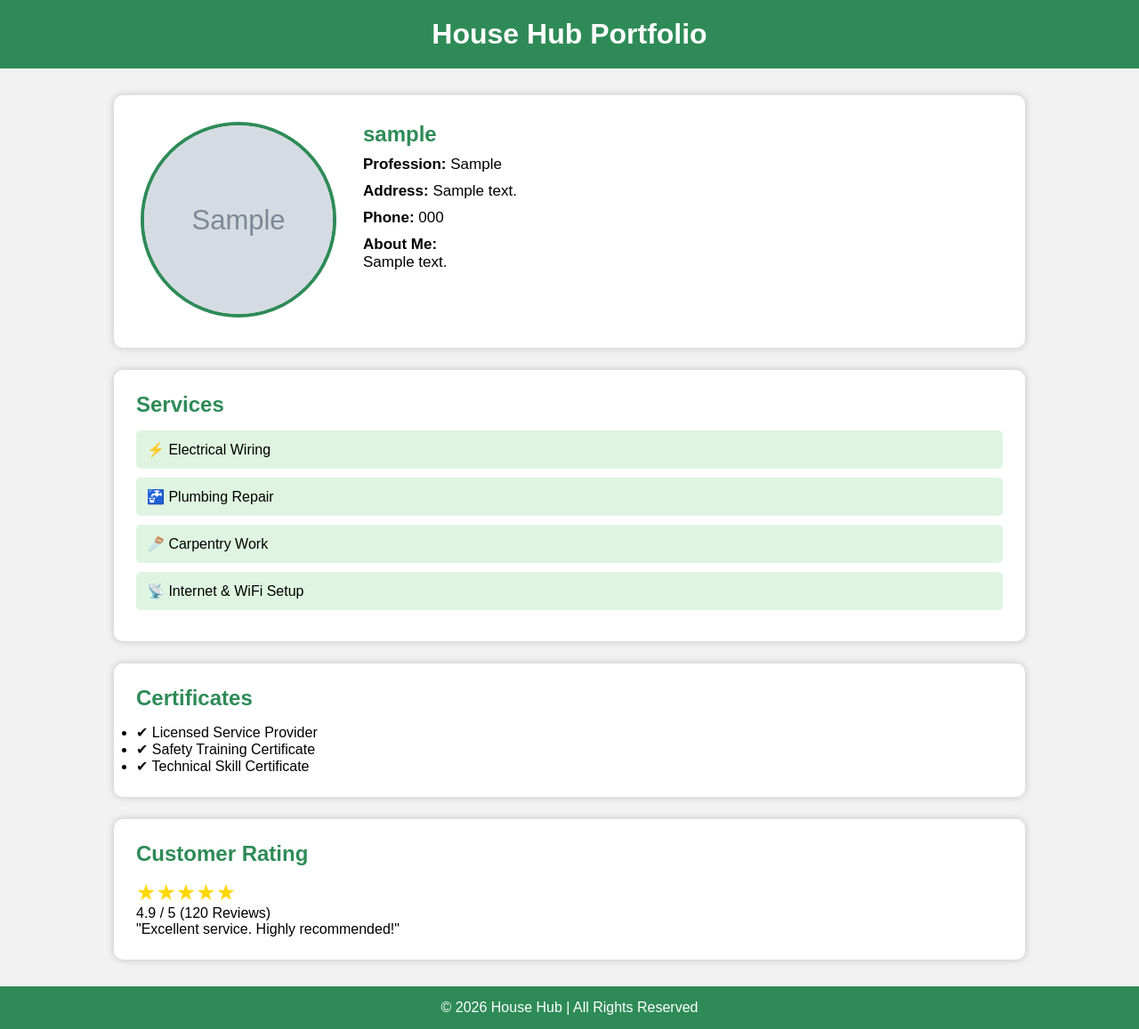
After one commit to Sabina212/househub, a PHP site: page /portfolio.php in a window 1280 px wide. The commit adds this page. Shown: the whole page at 89% size. Run offline with PHP 8.4, Linux system fonts and the light colour scheme; tables that the repository leaves empty or names only in its code hold one stand-in row (values such as "Sample post"); grey boxes marked "Sample" are stand-in pictures.

Commit message:
third try

```diff
--- a/connection.php
+++ b/connection.php
@@ -4,15 +4,13 @@
 $servername = "localhost";
 $username = "root";
 $password = "";
-$database = "househub";   // Change this to your database name
+$database = "househub";
 
 $conn = mysqli_connect($servername, $username, $password, $database);
 
-// Check Connection
 if (!$conn) {
     die("Connection Failed: " . mysqli_connect_error());
 }
 
-// Uncomment the line below to test the connection
-// echo "Database Connected Successfully!";
+
 ?>
--- /dev/null
+++ b/portfolio.php
@@ -0,0 +1,206 @@
+<?php
+include("connection.php");
+
+// Get the latest profile
+$sql = "SELECT * FROM provider_profile ORDER BY id DESC LIMIT 1";
+$result = mysqli_query($conn, $sql);
+$row = mysqli_fetch_assoc($result);
+?>
+
+<!DOCTYPE html>
+<html lang="en">
+<head>
+<meta charset="UTF-8">
+<meta name="viewport" content="width=device-width, initial-scale=1.0">
+<title>Provider Portfolio</title>
+
+<style>
+
+*{
+    margin:0;
+    padding:0;
+    box-sizing:border-box;
+    font-family:Arial,sans-serif;
+}
+
+body{
+    background:#f2f2f2;
+}
+
+.header{
+    background:#2e8b57;
+    color:white;
+    text-align:center;
+    padding:20px;
+}
+
+.container{
+    width:80%;
+    margin:30px auto;
+}
+
+.profile{
+    background:white;
+    padding:30px;
+    border-radius:10px;
+    display:flex;
+    gap:30px;
+    box-shadow:0 0 10px rgba(0,0,0,.2);
+}
+
+.profile img{
+    width:220px;
+    height:220px;
+    border-radius:50%;
+    border:4px solid #2e8b57;
+    object-fit:cover;
+}
+
+.details{
+    flex:1;
+}
+
+.details h2{
+    color:#2e8b57;
+    margin-bottom:10px;
+}
+
+.details p{
+    margin:10px 0;
+    font-size:17px;
+}
+
+.section{
+    background:white;
+    margin-top:25px;
+    padding:25px;
+    border-radius:10px;
+    box-shadow:0 0 10px rgba(0,0,0,.2);
+}
+
+.section h2{
+    color:#2e8b57;
+    margin-bottom:15px;
+}
+
+.service{
+    background:#dff5e1;
+    padding:12px;
+    margin:10px 0;
+    border-radius:5px;
+}
+
+.rating{
+    color:gold;
+    font-size:25px;
+}
+
+footer{
+    background:#2e8b57;
+    color:white;
+    text-align:center;
+    padding:15px;
+    margin-top:30px;
+}
+
+</style>
+
+</head>
+
+<body>
+
+<div class="header">
+    <h1>House Hub Portfolio</h1>
+</div>
+
+<div class="container">
+
+<div class="profile">
+
+<div>
+
+<?php
+if(!empty($row['profile_image']))
+{
+?>
+<img src="uploads/<?php echo $row['profile_image']; ?>">
+<?php
+}
+else
+{
+?>
+<img src="images/default.png">
+<?php
+}
+?>
+
+</div>
+
+<div class="details">
+
+<h2><?php echo $row['username']; ?></h2>
+
+<p><strong>Profession:</strong> <?php echo $row['profession']; ?></p>
+
+<p><strong>Address:</strong> <?php echo $row['address']; ?></p>
+
+<p><strong>Phone:</strong> <?php echo $row['phone']; ?></p>
+
+<p><strong>About Me:</strong><br>
+<?php echo $row['about']; ?>
+</p>
+
+</div>
+
+</div>
+
+<div class="section">
+
+<h2>Services</h2>
+
+<div class="service">⚡ Electrical Wiring</div>
+
+<div class="service">🚰 Plumbing Repair</div>
+
+<div class="service">🪚 Carpentry Work</div>
+
+<div class="service">📡 Internet & WiFi Setup</div>
+
+</div>
+
+<div class="section">
+
+<h2>Certificates</h2>
+
+<ul>
+    <li>✔ Licensed Service Provider</li>
+    <li>✔ Safety Training Certificate</li>
+    <li>✔ Technical Skill Certificate</li>
+</ul>
+
+</div>
+
+<div class="section">
+
+<h2>Customer Rating</h2>
+
+<div class="rating">
+★★★★★
+</div>
+
+<p>4.9 / 5 (120 Reviews)</p>
+
+<p>"Excellent service. Highly recommended!"</p>
+
+</div>
+
+</div>
+
+<footer>
+
+© 2026 House Hub | All Rights Reserved
+
+</footer>
+
+</body>
+</html>
```
Also changed, not shown: login.php (+1 -37 lines), logincontroller.php (added, +34 -0 lines), profile.php (added, +112 -0 lines), saveprofile.php (added, +51 -0 lines), service.php (added, +58 -0 lines), uploads/bts.jfif (added), uploads/figma.png (added).
